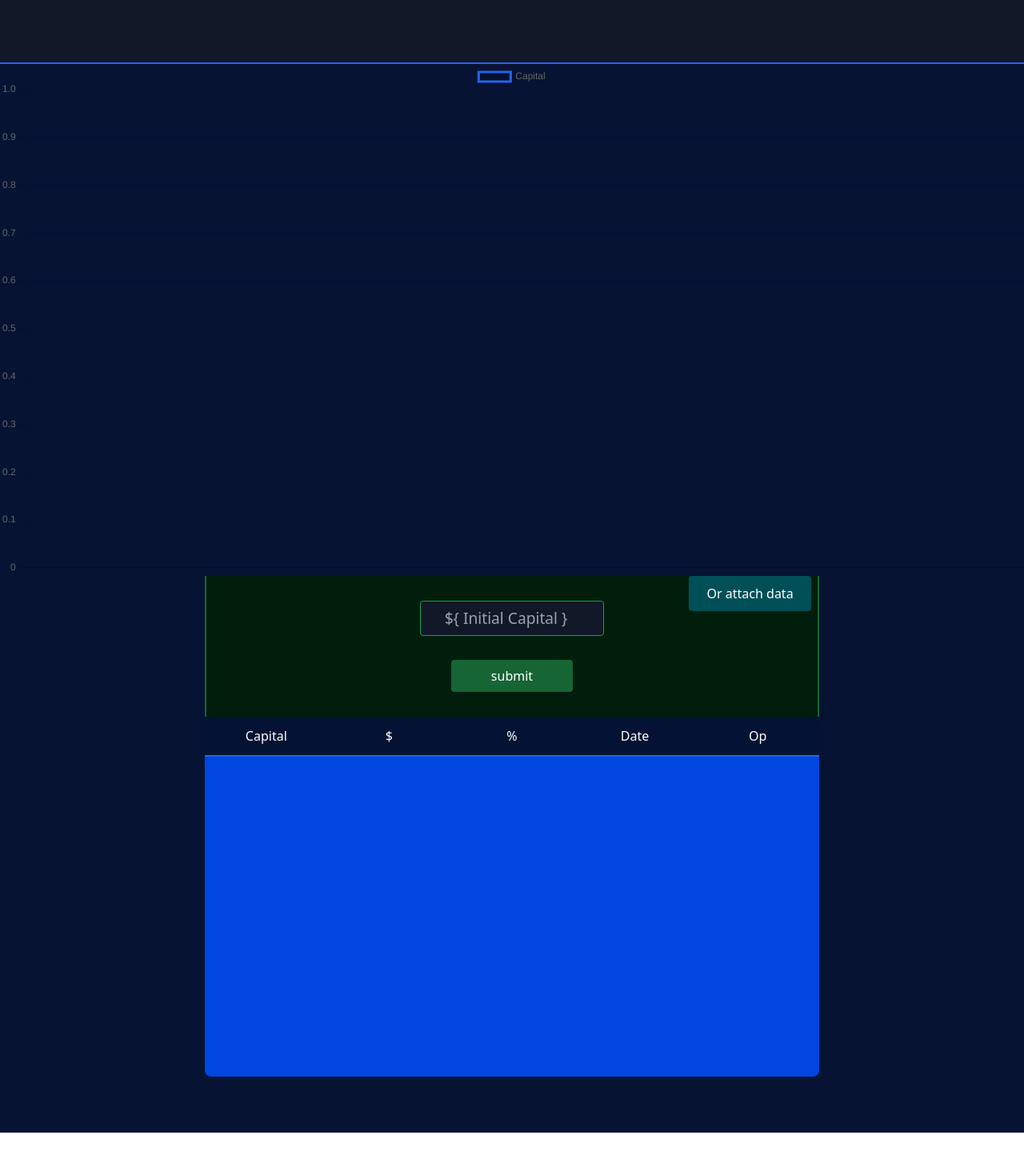
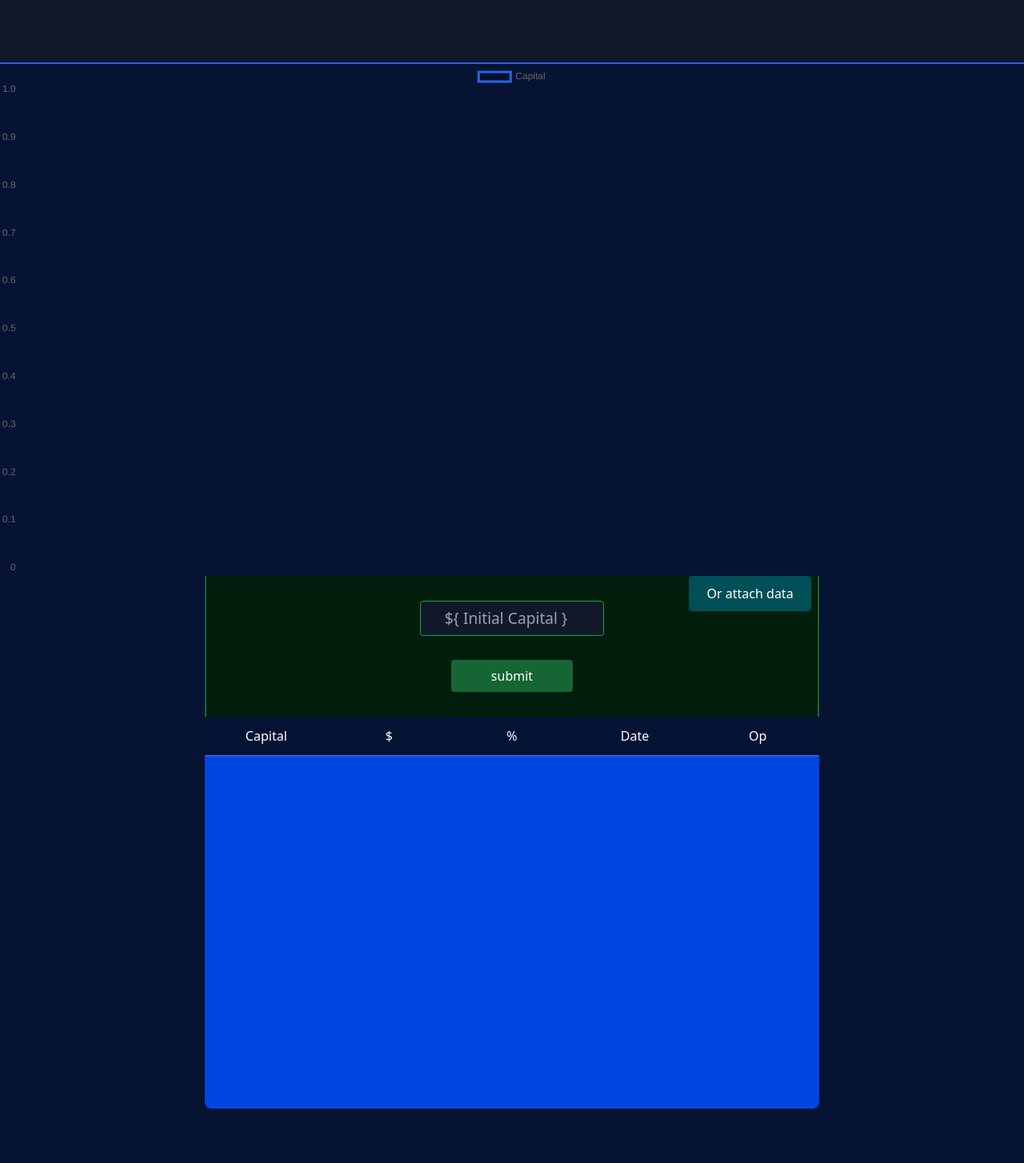
Before and after one commit to AlanTyping/trading-app, a React (Create React App) app: page /chart in a window 1280 px wide. Shown: the whole page at 80% size. Before the commit the page ends 1416 px from the top, so only its background shows below. Built offline with nearby package versions, Linux system fonts and the light colour scheme.

Commit message:
new changes

```diff
--- a/src/App.css
+++ b/src/App.css
@@ -14,7 +14,7 @@ input[type=number] {
 }
 
 #files-container {
-  height: 50vh;
+  height: 55vh;
   overflow-y: auto;
 }
 
@@ -100,4 +100,10 @@ input[type=number] {
   .chart-options {
     height: 90px;
   }
+
+  @media (max-height: 740px) {
+    #data-container {
+      height: 60vh;
+    }
+  }
 }
--- a/src/routes/chart/components/DataView.tsx
+++ b/src/routes/chart/components/DataView.tsx
@@ -10,7 +10,7 @@ const DataView = (): JSX.Element => {
 
   return (
     <div id='data-container'
-     className='w-[60%] h-[65vh] flex justify-start items-center flex-col bg-[#061333] text-white'>
+     className='w-[60%] h-[70vh] flex justify-start items-center flex-col bg-[#061333] text-white'>
       <div className='w-[60%] w-full h-[50px] justify-evenly rounded-t-lg bg-[#041333] border-solid border-b-[1px] border-b-[2px] border-blue-600 flex items-center'>
         <p className={`${className}`}>Capital</p>
         <p className={`${className}`}>$</p>
```
